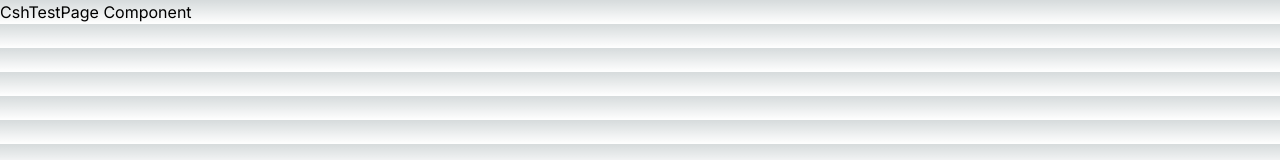
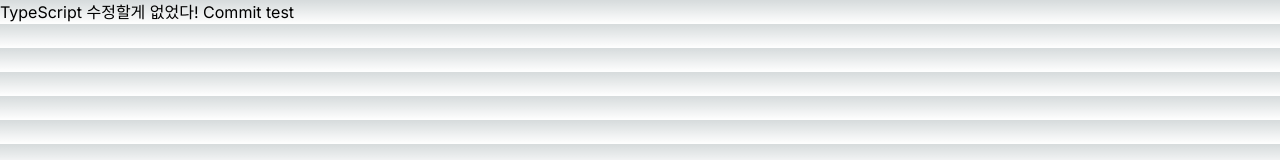
Before and after one commit to stat1202/yarn-nextjs-test, a Next.js app: page /csh in a window 1280 px wide. Shown: the top 160 px of the page. Built offline with nearby package versions, Linux system fonts and the light colour scheme.

Commit message:
fix #37: TypeScript 에러 해결

```diff
--- a/src/app/csh/page.tsx
+++ b/src/app/csh/page.tsx
@@ -1,7 +1,7 @@
 export default function CshTestPage() {
   return (
     <>
-      <h1>CshTestPage Component</h1>
+      <h1>TypeScript 수정할게 없었다! Commit test</h1>
     </>
   );
 }
```
